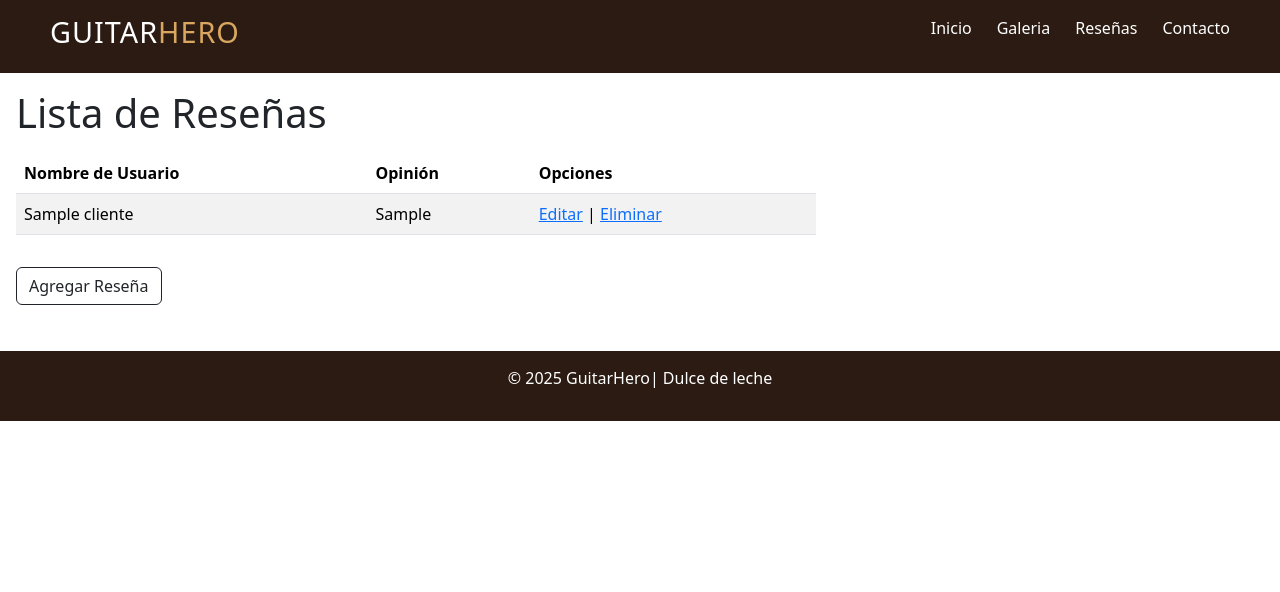
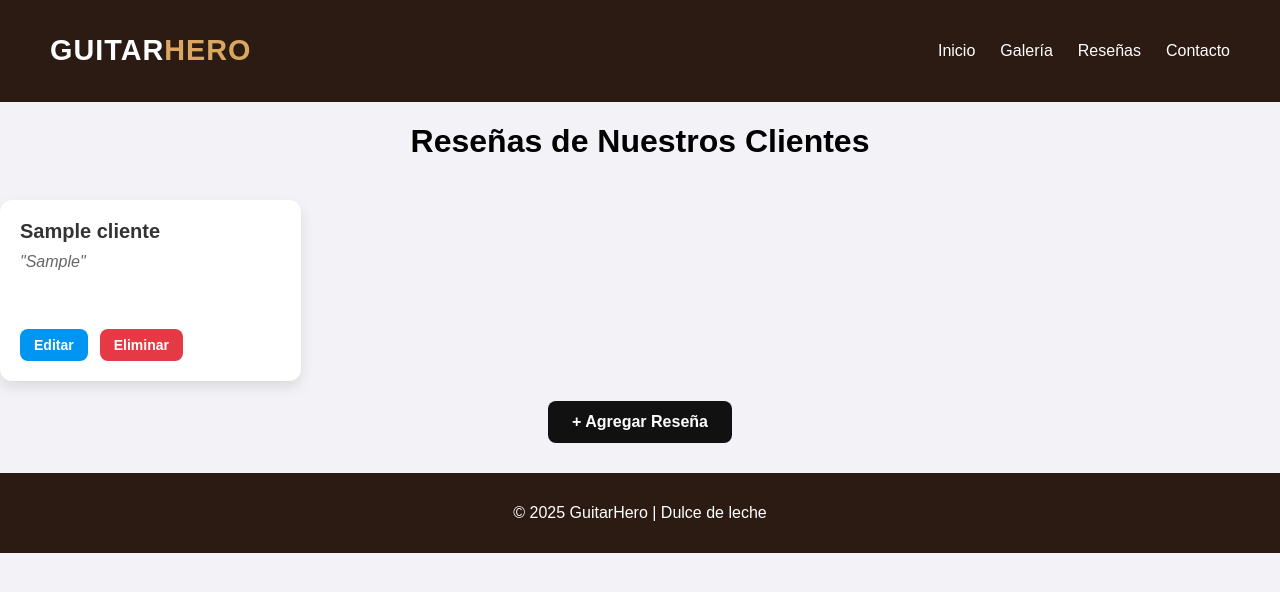
Before and after one commit to BurdilesNicolas/Proyecto-TallerProgWeb, a PHP site: page /crud_reviews/reviews.php in a window 1280 px wide. Shown: the top 592 px of the page. Run offline with PHP 8.4, Linux system fonts and the light colour scheme; tables that the repository leaves empty or names only in its code hold one stand-in row (values such as "Sample post").

Commit message:
Modificando cosas

```diff
--- /dev/null
+++ b/CSS/reviews.css
@@ -0,0 +1,112 @@
+/* Fuente general */
+body {
+    font-family: "Raleway", sans-serif;
+    background: #f2f2f7;
+    margin: 0;
+}
+
+.nav ul {
+    list-style: none;
+    display: flex;
+    gap: 25px;
+}
+
+.nav a {
+    color: white;
+    text-decoration: none;
+    font-weight: 500;
+}
+
+/* Título */
+.titulo {
+    text-align: center;
+    font-weight: 800;
+    margin-bottom: 40px;
+}
+
+/* GRID DE RESEÑAS */
+.reviews-grid {
+    display: grid;
+    grid-template-columns: repeat(auto-fill, minmax(270px, 1fr));
+    gap: 25px;
+}
+
+/* Tarjeta */
+.review-card {
+    background: white;
+    padding: 20px;
+    border-radius: 12px;
+    box-shadow: 0 6px 14px rgba(0,0,0,0.1);
+    transition: 0.3s ease;
+}
+
+.review-card:hover {
+    transform: translateY(-5px);
+}
+
+/* Usuario */
+.review-user h3 {
+    margin: 0;
+    font-size: 20px;
+    font-weight: 700;
+    color: #333;
+}
+
+/* Texto */
+.review-text {
+    margin-top: 10px;
+    font-style: italic;
+    color: #666;
+    min-height: 60px;
+}
+
+/* Botones */
+.review-actions {
+    margin-top: 15px;
+    display: flex;
+    gap: 12px;
+}
+
+.btn-edit,
+.btn-delete,
+.btn-add {
+    padding: 8px 14px;
+    border-radius: 8px;
+    text-decoration: none;
+    font-size: 14px;
+    font-weight: 600;
+}
+
+.btn-edit {
+    background: #0095f1ff;
+    color: white;
+}
+
+.btn-edit:hover {
+    background: #1d3557;
+}
+
+.btn-delete {
+    background: #e63946;
+    color: white;
+}
+
+.btn-delete:hover {
+    background: #a4161a;
+}
+
+.btn-add {
+    background: #111;
+    color: white;
+    font-size: 16px;
+    padding: 12px 24px;
+}
+
+.btn-add:hover {
+    background: #e63946;
+}
+.add-btn-container {
+    display: flex;
+    justify-content: center;
+    margin-top: 20px;
+}
--- a/crud_reviews/eliminar.php
+++ b/crud_reviews/eliminar.php
@@ -1,5 +1,5 @@
 <?php
-require "db.php";
+include("db.php");
 
 $id = $_GET['id'];
 
--- a/crud_reviews/insertar.php
+++ b/crud_reviews/insertar.php
@@ -1,5 +1,5 @@
 <?php
-require "db.php";
+include("db.php");
 
 $nombre = $_POST['nombre'];
 $opinion = $_POST['opinion'];
--- a/crud_reviews/reviews.php
+++ b/crud_reviews/reviews.php
@@ -1,63 +1,68 @@
 <?php
-require "db.php";
+include("db.php");
 $resultado = mysqli_query($conn, "SELECT * FROM Cliente");
 ?>
 <!DOCTYPE html>
 <html lang="es">
 <head>
     <meta charset="UTF-8">
-    <title>Lista de Reseñas</title>
-    <link href="https://cdn.jsdelivr.net/npm/bootstrap@5.3.8/dist/css/bootstrap.min.css" rel="stylesheet">
+    <title>Reseñas de Usuarios</title>
+    <link rel="stylesheet" href="../CSS/reviews.css">
     <link rel="stylesheet" href="../CSS/fijo.css">
-    <style>
-      @import url('https://fonts.googleapis.com/css2?family=Raleway:ital,wght@0,100..900;1,100..900&display=swap');
-    </style>
 </head>
 <body>
-    <header>
+
+<header class="header">
     <div class="logo">
         <h1>GUITAR<span>HERO</span></h1>
     </div>
-    <nav>
+    <nav class="nav">
         <ul>
             <li><a href="../index.php">Inicio</a></li>
-        <li><a href="../galeria.php">Galeria</a></li>
-        <li><a href="crud_reviews/reviews.php">Reseñas</a></li>
+            <li><a href="../galeria.php">Galería</a></li>
+            <li><a href="#">Reseñas</a></li>
             <li><a href="../contactos.php">Contacto</a></li>
         </ul>
     </nav>
 </header>
+
+
 <main>
-<h1 class="m-3">Lista de Reseñas</h1>
+    <h1 class="titulo">Reseñas de Nuestros Clientes</h1>
 
-<table class="table table-striped mx-3 p-2" style="width: 800px">
-    <thead>
-        <tr>
-            <th>Nombre de Usuario</th>
-            <th>Opinión</th>
-            <th>Opciones</th>
-        </tr>
-    </thead>
-    <tbody>
+    <div class="reviews-grid">
 
         <?php while ($fila = mysqli_fetch_assoc($resultado)) { ?>
-        <tr>
-            <td><?= $fila['nombre'] ?></td>
-            <td><?= $fila['opinion'] ?></td>
-            <td>
-                <a href="editar.php?id=<?= $fila['id_cliente'] ?>">Editar</a> |
-                <a href="eliminar.php?id=<?= $fila['id_cliente'] ?>" onclick="return confirm('¿Seguro?')">Eliminar</a>
-            </td>
-        </tr>
+
+        <div class="review-card">
+            <div class="review-user">
+                <h3><?= $fila['nombre'] ?></h3>
+            </div>
+
+            <p class="review-text">
+                "<?= $fila['opinion'] ?>"
+            </p>
+
+            <div class="review-actions">
+                <a class="btn-edit" href="editar.php?id=<?= $fila['id_cliente'] ?>">Editar</a>
+                <a class="btn-delete" href="eliminar.php?id=<?= $fila['id_cliente'] ?>" onclick="return confirm('¿Seguro?')">Eliminar</a>
+            </div>
+        </div>
+
         <?php } ?>
 
-    </tbody>
-</table>
+    </div>
 
-<a class="btn btn-outline-dark m-3" href="agregar.php">Agregar Reseña</a>
+<div class="add-btn-container">
+    <a class="btn-add" href="agregar.php">+ Agregar Reseña</a>
+</div>
+
 </main>
-  <footer>
-    <p>© 2025 GuitarHero| Dulce de leche</p>
+
+
+<footer class="footer">
+    <p>© 2025 GuitarHero | Dulce de leche</p>
 </footer>
+
 </body>
 </html>
```
Also changed, not shown: CSS/review_form.css (added, +100 -0 lines), crud_reviews/agregar.php (+35 -12 lines), crud_reviews/editar.php (+34 -12 lines). Lines whose indentation alone changed are shown as unchanged.
